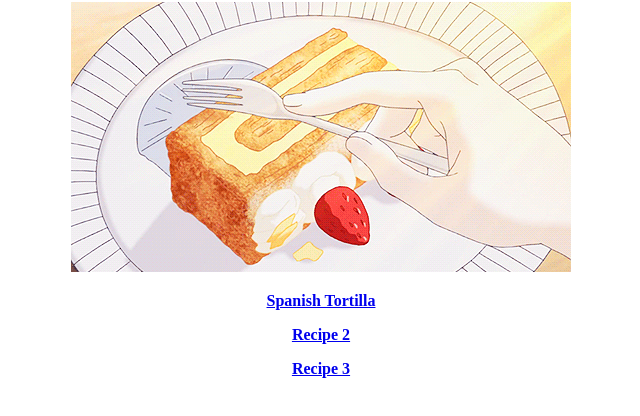
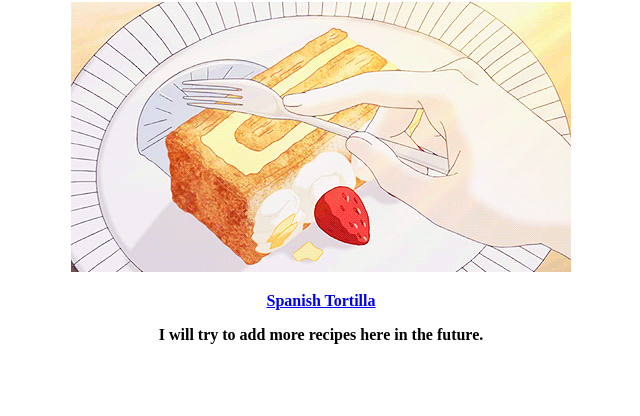
Before and after one commit to Faalcc/odin-recipes, a plain HTML site: page index.html in a window 1280 px wide. Shown: the part 78-494 px from the top of the page, without its empty margins (319-959 px from the left). Drawn offline with Linux system fonts and the light colour scheme.

Commit message:
Deleted empty links

```diff
--- a/index.html
+++ b/index.html
@@ -10,7 +10,6 @@
     <img src="./resources/food.gif" alt="tasty looking cake">
     <br>
     <p><strong><a href="./recipes/tortilla.html">Spanish Tortilla</a></strong></p>
-    <p><strong><a href="./recipes/">Recipe 2</a></strong></p>
-    <p><strong><a href="./recipes/">Recipe 3</a></strong></p>
+    <p><strong>I will try to add more recipes here in the future.</strong></p>
 </div></body>
 </html>
```
